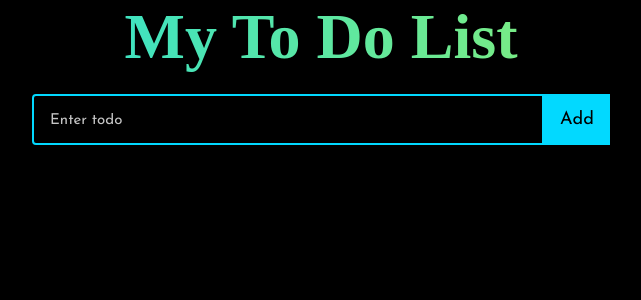
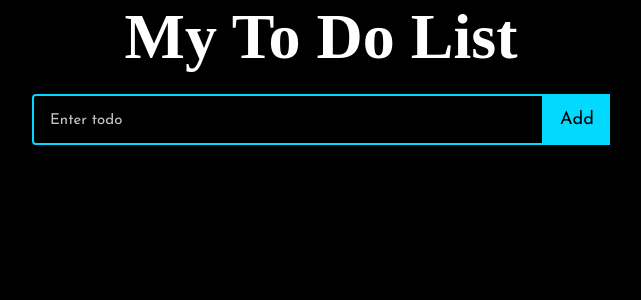
Before and after one commit to chriz-anit/Todo_App, a React (Create React App) app: page / in a window 1280 px wide. Shown: the top 300 px of the page, without its empty margins (319-960 px from the left). Built offline with nearby package versions, Linux system fonts and the light colour scheme; a web font is replaced by a local one.

Commit message:
h1 color changed

```diff
--- a/src/App.css
+++ b/src/App.css
@@ -22,13 +22,7 @@
 h1{
     font-size: 4rem;
     font-family: 'Quintessential', cursive;
-    background: -webkit-linear-gradient(
-        left,
-        #02d9ff 0%,
-        #b5f547 100%
-    );
-    -webkit-background-clip: text;
-    -webkit-text-fill-color: transparent;
+    color: #ffff;
     text-align: center;
     margin-bottom: 20px;
 }
```
